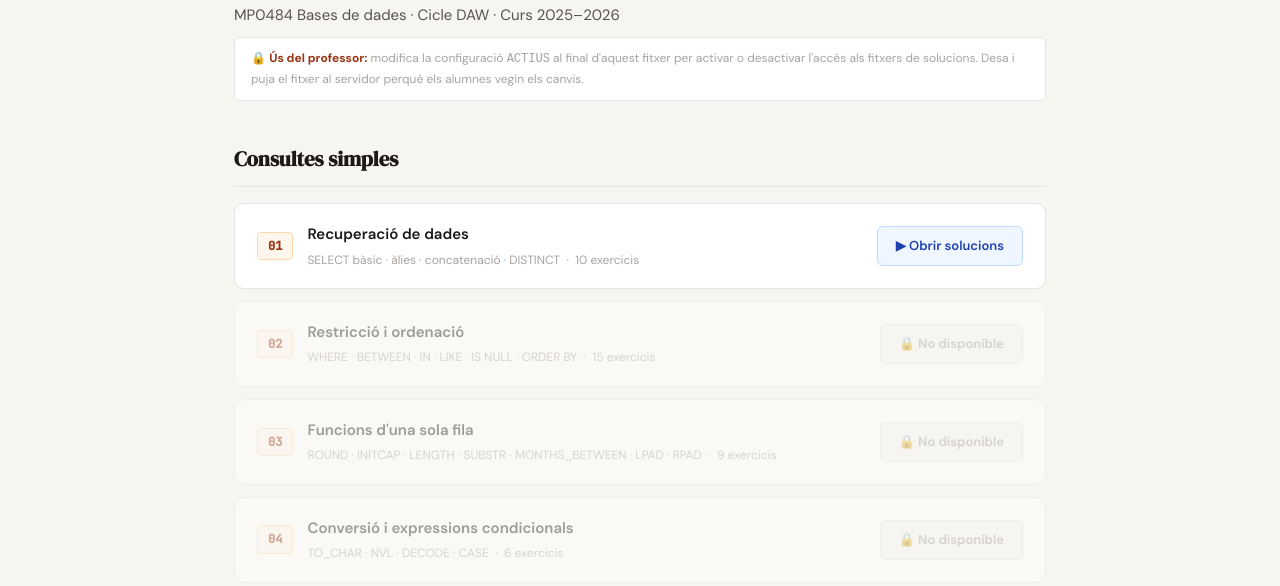
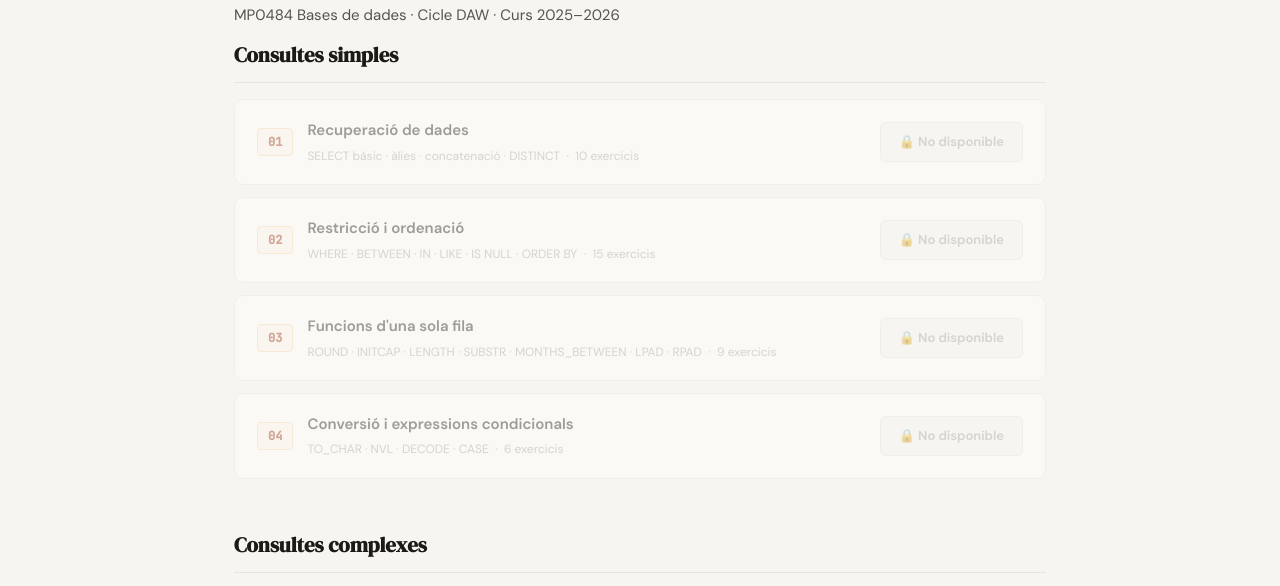
Before and after one commit to rsort/MP0484-solucions, a plain HTML site: page public_html/AEA1_RA3_consultes_solucions.html in a window 1280 px wide. Shown: the part 159-745 px from the top of the page. Drawn offline with Linux system fonts and the light colour scheme.

Commit message:
Treure missatge professor

```diff
--- a/public_html/AEA1_RA3_consultes_solucions.html
+++ b/public_html/AEA1_RA3_consultes_solucions.html
@@ -27,8 +27,6 @@ body { font-family:'DM Sans',system-ui,sans-serif; background:var(--bg); color:v
 .wrap { max-width:860px; margin:0 auto; padding:40px 24px 80px; }
 .page-title { font-family:'DM Serif Display',Georgia,serif; font-size:2rem; margin-bottom:6px; }
 .page-sub { font-size:15px; color:var(--ink-2); margin-bottom:8px; }
-.prof-hint { font-size:12px; color:var(--ink-3); background:var(--card); border:1px solid var(--border); border-radius:var(--r-sm); padding:10px 16px; margin-bottom:40px; }
-.prof-hint strong { color:var(--accent); }
 .group { margin-bottom:48px; }
 .group-title { font-family:'DM Serif Display',serif; font-size:1.3rem; color:var(--ink); margin-bottom:16px; padding-bottom:10px; border-bottom:1.5px solid var(--border); }
 .tema { background:var(--card); border:1.5px solid var(--border); border-radius:var(--r); padding:18px 22px; margin-bottom:12px; display:flex; align-items:center; justify-content:space-between; gap:16px; }
@@ -53,7 +51,7 @@ body { font-family:'DM Sans',system-ui,sans-serif; background:var(--bg); color:v
 <div class="merce-top"></div>
 <header class="site-head">
   <div class="head-inner">
-    <a class="brand" href="AEA1_RA3_consultes_solucions.html"><span class="brand-mark">La Mercè</span><span class="brand-sub">Formació Professional</span></a>
+    <a class="brand" href="index.html"><span class="brand-mark">La Mercè</span><span class="brand-sub">Formació Professional</span></a>
     <div class="head-course">MP0484 · Bases de dades · DAW</div>
   </div>
 </header>
@@ -61,10 +59,6 @@ body { font-family:'DM Sans',system-ui,sans-serif; background:var(--bg); color:v
 <div class="wrap">
   <h1 class="page-title">Solucions AEA1 — Consultes SQL</h1>
   <p class="page-sub">MP0484 Bases de dades · Cicle DAW · Curs 2025–2026</p>
-  <div class="prof-hint">
-    &#128274; <strong>Ús del professor:</strong> modifica la configuració <code>ACTIUS</code> al final d'aquest fitxer per activar o desactivar l'accés als fitxers de solucions. Desa i puja el fitxer al servidor perquè els alumnes vegin els canvis.
-  </div>
-
   <div class="group">
     <h2 class="group-title">Consultes simples</h2>
     <div id="tema-t1" class="tema"></div>
@@ -97,7 +91,7 @@ body { font-family:'DM Sans',system-ui,sans-serif; background:var(--bg); color:v
    Desa el fitxer i puja'l al servidor.
    ════════════════════════════════════════════════════════ */
 var ACTIUS = {
-  t1: true,   /* T1 — SELECT bàsic, àlies, concatenació     */
+  t1: false,   /* T1 — SELECT bàsic, àlies, concatenació     */
   t2: false,   /* T2 — WHERE, BETWEEN, IN, LIKE, ORDER BY    */
   t3: false,   /* T3 — Funcions d'una sola fila              */
   t4: false,   /* T4 — Conversió i expressions condicionals  */
```
